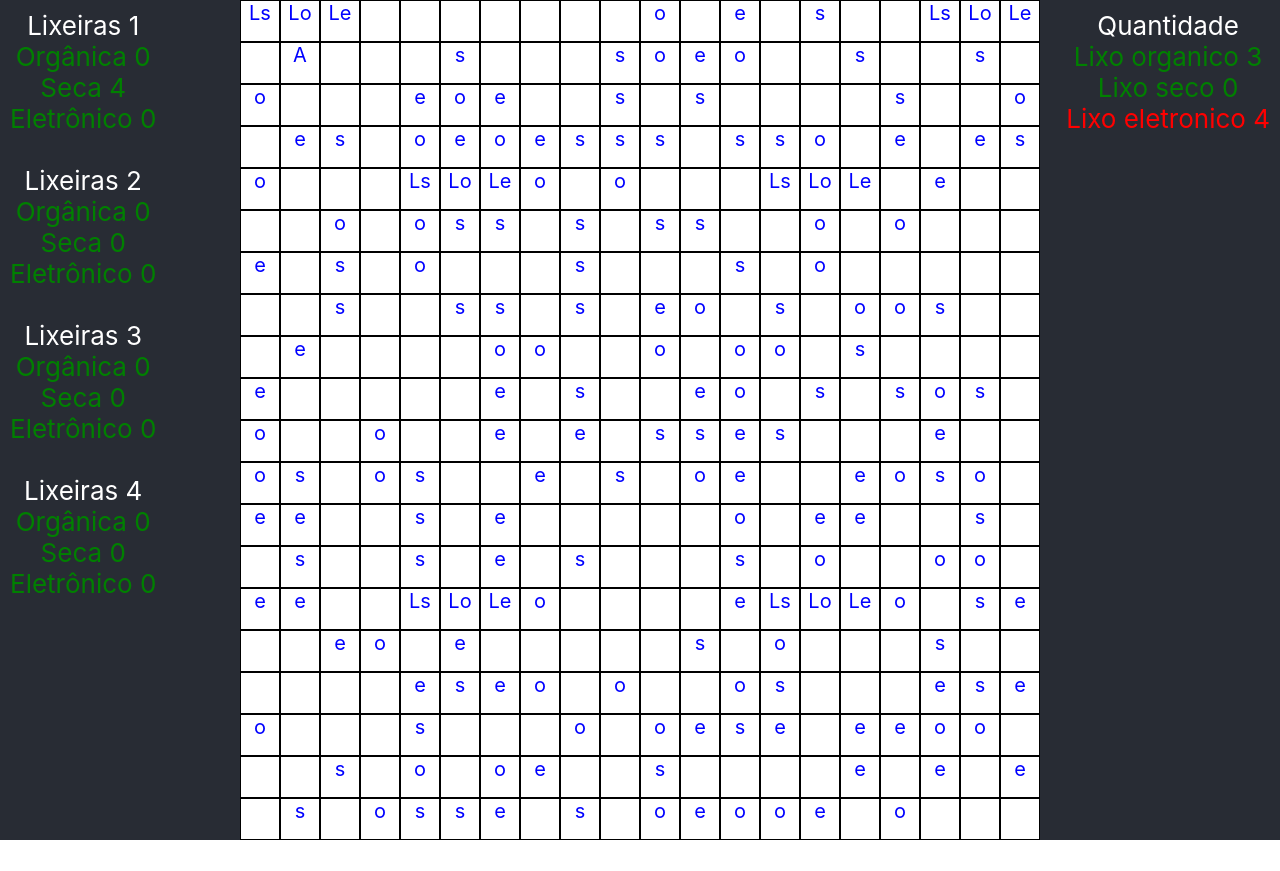
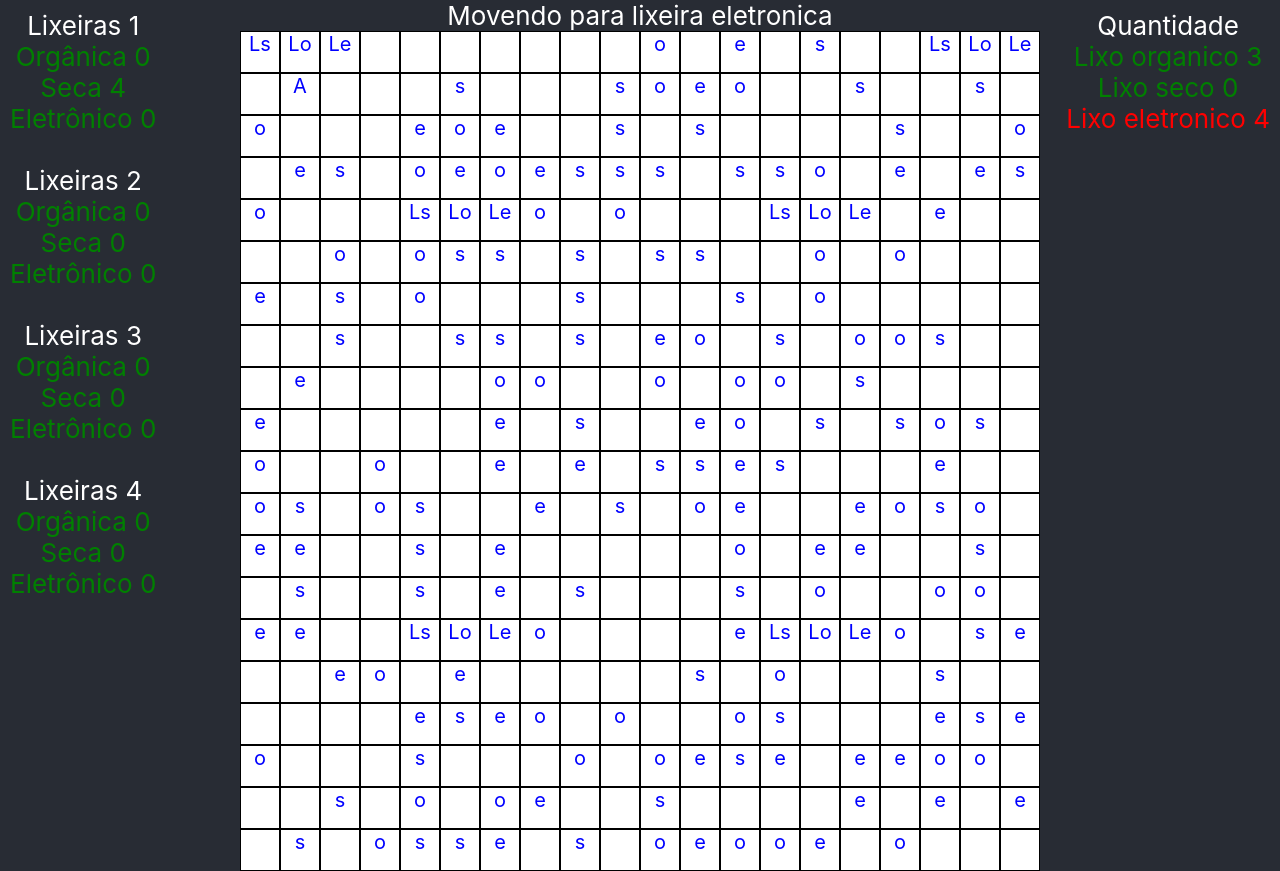
Before and after one commit to JaderSdS/coletor-de-lixo, a React (Create React App) app: page / in a window 1280 px wide. Before the commit the page ends 840 px from the top, so only its background shows below. Built offline with nearby package versions, Linux system fonts and the light colour scheme.

Commit message:
adicionar informativo de ação

```diff
--- a/src/App.tsx
+++ b/src/App.tsx
@@ -1851,6 +1851,20 @@ function App() {
   return (
     <div className="App">
       <header className="App-header">
+        <div>
+          {movendoInicio && "Movendo para o inicio"}
+
+          {movendoPorTodaMatriz && "Movendo por toda a matriz"}
+
+          {movendoLixeiraEletronico && "Movendo para lixeira eletronica"}
+
+          {movendoLixeiraOrganica && "Movendo para lixeira orgânica"}
+
+          {movendoLixeiraSeco && "Movendo lixeira seca"}
+
+          {recolhendoLixo && "Recolhendo lixo"}
+        </div>
+
         <div style={{ position: "absolute", top: 10, right: 10 }}>
           <div>Quantidade</div>
           <div
```
